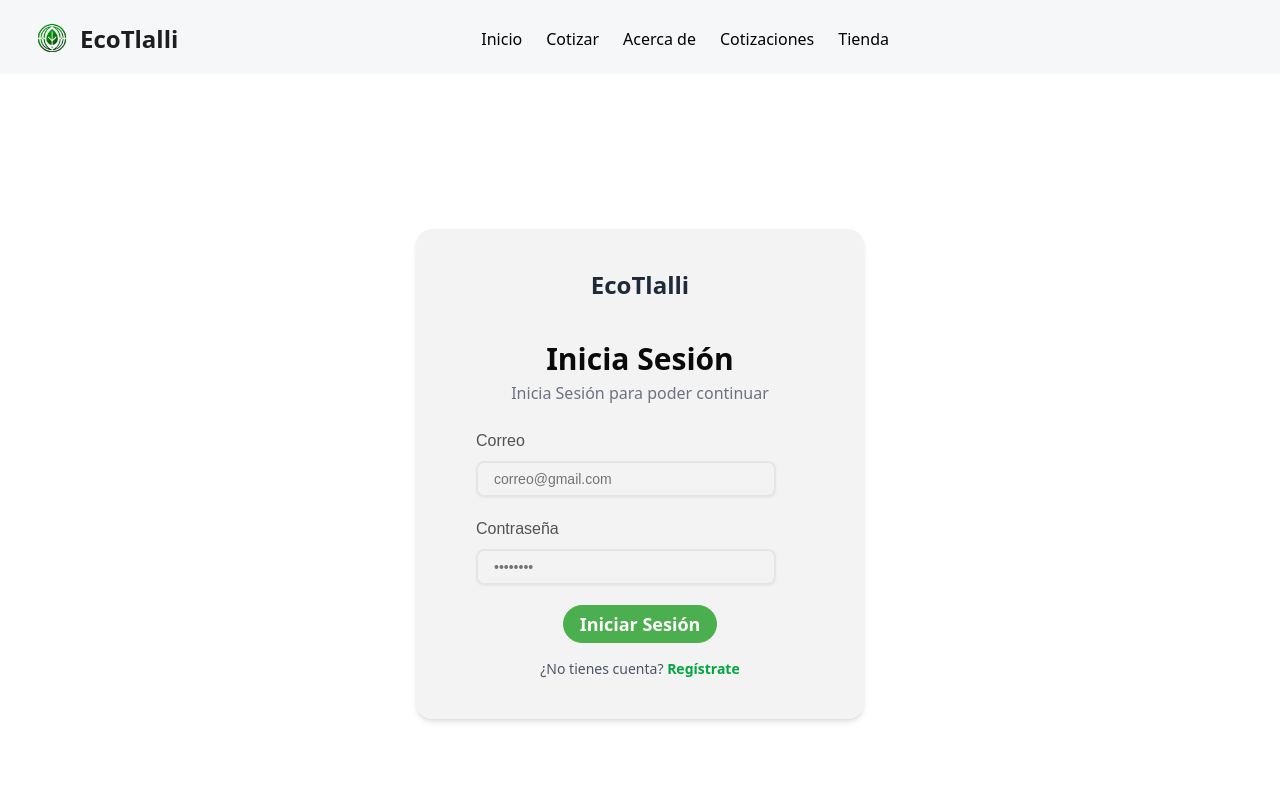
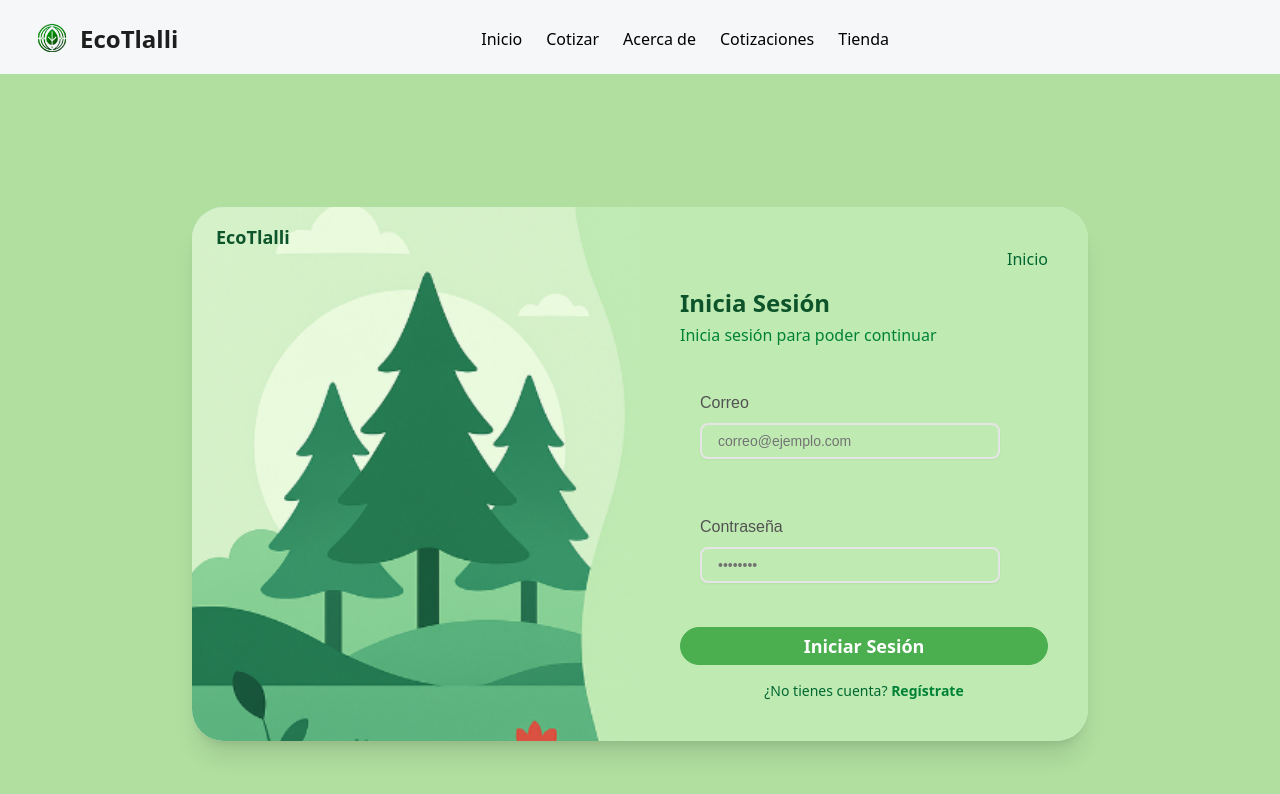
Before and after one commit to LeonardoLV19/eco_tlalli, a Next.js app: page /login-customer in a window 1280 px wide. Shown: the top 794 px of the page. Built offline with nearby package versions, Linux system fonts and the light colour scheme; some icons are missing.

Commit message:
Actualización de LogIn

```diff
--- a/src/app/login-customer/page.tsx
+++ b/src/app/login-customer/page.tsx
@@ -2,26 +2,52 @@
 
 import React from 'react';
 import Link from 'next/link';
-import InputBox from "@/components/Input/inputBox";
-import Pill from "@/components/Pill/Pill";
+import InputBox from '@/components/Input/inputBox';
+import Pill from '@/components/Pill/Pill';
+import Image from 'next/image';
 
 const LogInCustomer = () => {
   return (
-        <div className="flex items-center justify-center min-h-screen">
-            <div className="bg-[#D9D9D94F] p-10 rounded-2xl shadow-md w-full max-w-md">
-                <h2 className="text-2xl font-bold text-center text-gray-800 mb-10">EcoTlalli</h2>
-                <h3 className="text-3xl font-semibold text-center mb-1">Inicia Sesión</h3>
-                <p className="text-center text-gray-500 mb-6">Inicia Sesión para poder continuar</p>
+    <div className="min-h-screen flex items-center justify-center bg-[#b0dfa0] px-4">
+      <div className="w-full max-w-4xl bg-[#d6efd4] rounded-[2rem] shadow-xl overflow-hidden flex flex-col md:flex-row">
+
+        {/* Encabezado superior */}
+        <div className="w-full flex items-center justify-between px-6 py-4 bg-[#c1e4c6] md:hidden">
+          <span className="text-lg font-bold text-green-900">EcoTlalli</span>
+          <Link href="/" className="text-green-800 hover:underline">Inicio</Link>
+        </div>
+
+        {/* Lado izquierdo - Imagen y logo */}
+        <div className="hidden md:flex flex-col justify-between w-1/2 bg-[#c1e4c6] relative">
+          <div className="absolute top-4 left-6 z-10">
+            <span className="text-lg font-bold text-green-900">EcoTlalli</span>
+          </div>
+          <Image
+            src="/forest-illustration.png"
+            alt="Ilustración de bosque"
+            fill
+            className="object-cover"
+          />
+        </div>
+
+        {/* Lado derecho - Formulario */}
+        <div className="w-full md:w-1/2 p-10 flex flex-col justify-center bg-[#bfebb3]">
+          <div className="hidden md:flex justify-end mb-4">
+            <Link href="/" className="text-green-800 hover:underline">Inicio</Link>
+          </div>
+
+          <h3 className="text-2xl font-extrabold text-green-900 mb-1">Inicia Sesión</h3>
+          <p className="text-green-700 mb-6">Inicia sesión para poder continuar</p>
 
           <div className="mb-4">
             <InputBox
               labelText="Correo"
-                        placeholder="correo@gmail.com"
+              placeholder="correo@ejemplo.com"
               icon={null}
             />
           </div>
 
-                <div className="mb-4">
+          <div className="mb-6">
             <InputBox
               labelText="Contraseña"
               placeholder="••••••••"
@@ -29,19 +55,20 @@ const LogInCustomer = () => {
             />
           </div>
 
-                <div className="text-center mb-4">
-                    <Pill text="Iniciar Sesión" color="personalizada" />
-                </div>
+          <Pill text="Iniciar Sesión" color="personalizada"/>
 
-                <p className="text-center text-sm text-gray-600">
+          <div className="mt-4 flex justify-center">
+            <p className="text-sm text-green-800 text-center">
               ¿No tienes cuenta?{' '}
-                    <Link href="/signup-customer" className="text-green-600 font-semibold hover:underline">
+              <Link href="/signup-customer" className="text-green-700 font-semibold hover:underline">
                 Regístrate
               </Link>
             </p>
           </div>
         </div>
+      </div>
+    </div>
   );
-}
+};
 
 export default LogInCustomer;
--- a/src/components/Pill/Pill.tsx
+++ b/src/components/Pill/Pill.tsx
@@ -41,7 +41,7 @@ const Pill = ({ text, color, onClick }: PillProps) => {
 
   return (
     <button onClick={onClick} className={cn(
-        "rounded-full px-4 py-1 text-sm font-sans inline-flex items-center gap-2",
+        "rounded-full px-4 py-1 text-sm font-sans inline-flex items-center gap-2 justify-center text-center",
         colorMap[color]
       )}>
       {color === "volver" && <ArrowBackIcon fontSize="large" />}
```
Also changed, not shown: public/forest-illustration.png (added). Lines whose indentation alone changed are shown as unchanged.
